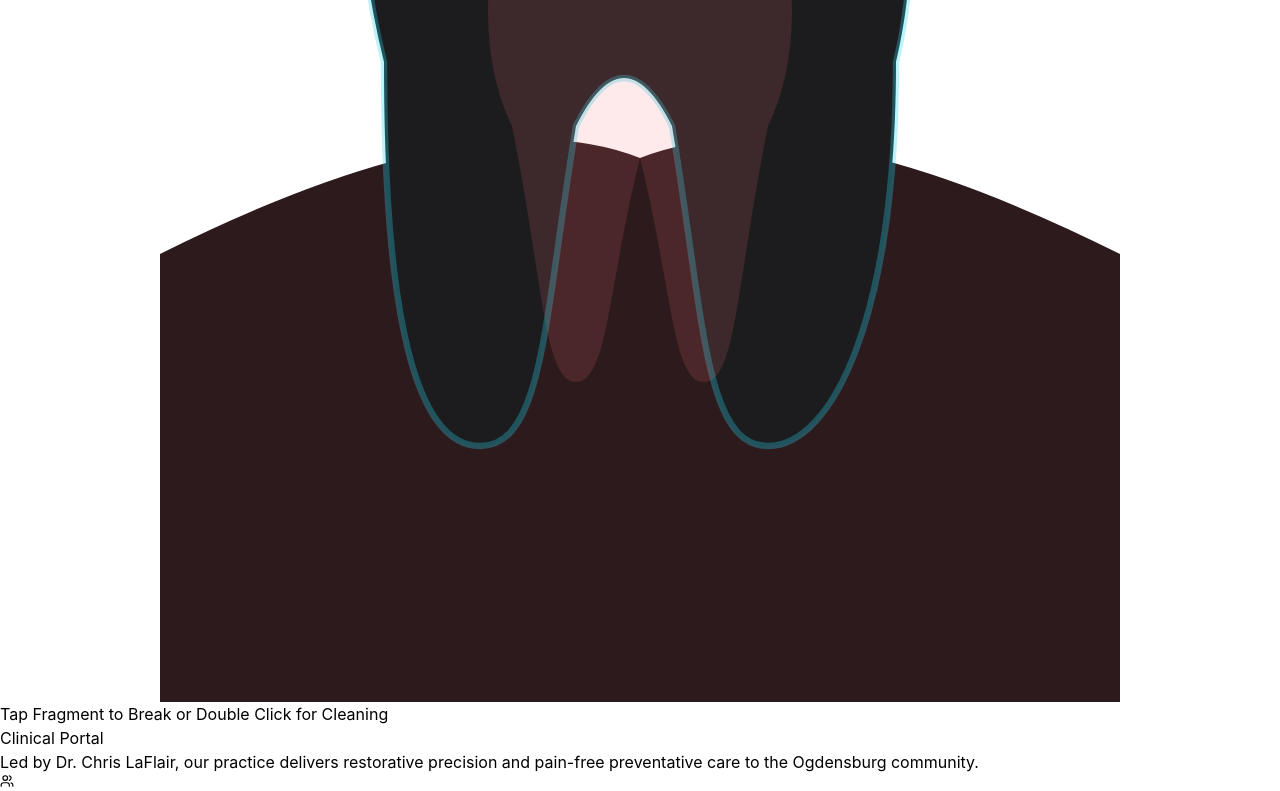
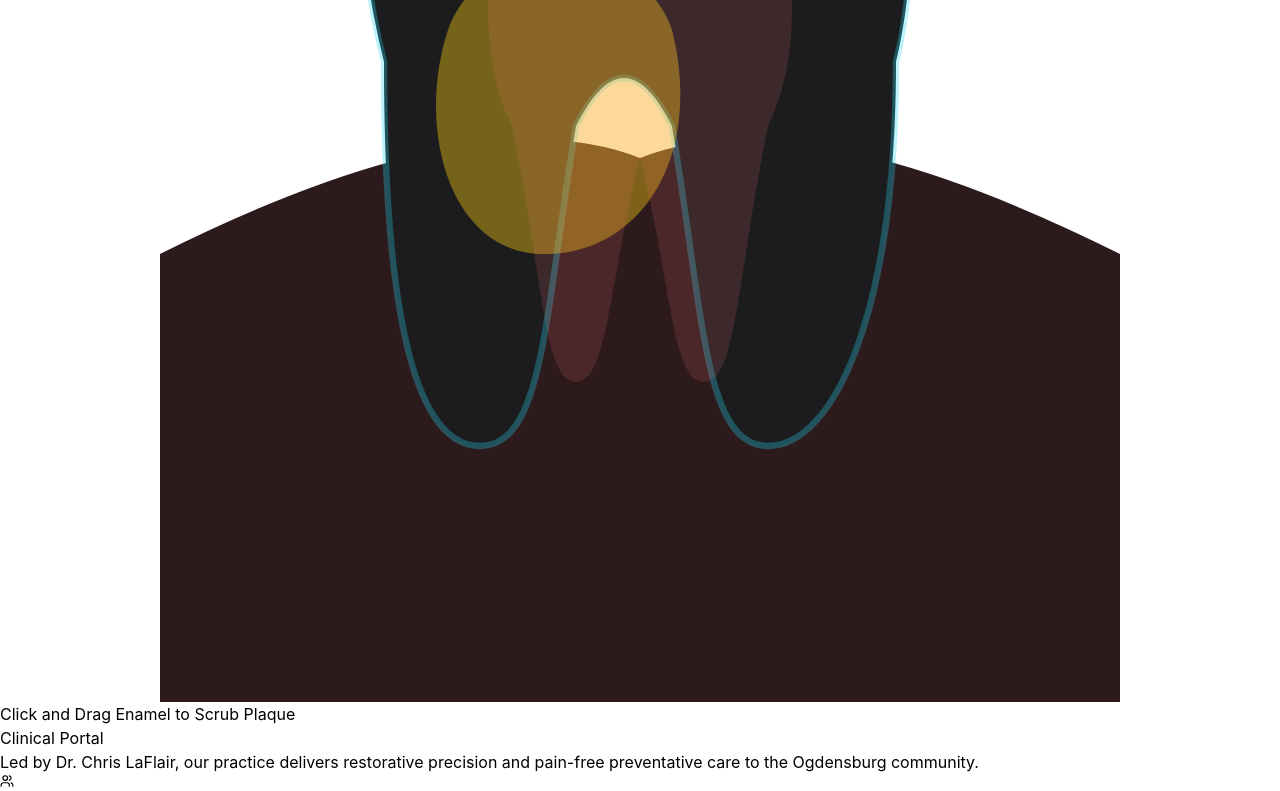
Before and after one commit to frickenclutch/Dr.LaFlair, a React (Vite) app: page / in a window 1280 px wide. Shown: the part 1256-2047 px from the top of the page. Built offline with nearby package versions, Linux system fonts and the light colour scheme.

Commit message:
Add plaque level management and update cleaning logic
Added plaqueLevel state to manage plaque status and updated handleEnamelScrub and executeCleaning functions to incorporate plaque removal logic.

```diff
--- a/src/App.jsx
+++ b/src/App.jsx
@@ -76,6 +76,7 @@ const App = () => {
   const [chipPos, setChipPos] = useState({ x: 0, y: 0 });
   const [isDragging, setIsDragging] = useState(false);
   const [isXrayMode, setIsXrayMode] = useState(false);
+  const [plaqueLevel, setPlaqueLevel] = useState(100);
 
   const currentTheme = isDarkMode ? THEMES.LAB : THEMES.APPLE;
   const lastClickTime = useRef(0);
@@ -92,20 +93,32 @@ const App = () => {
 
  const handleEnamelClick = (e) => {
     e.stopPropagation();
-    const now = Date.now();
-    if (now - lastClickTime.current < 300) {
+    setSelectedSection(TOOTH_SECTIONS.ENAMEL);
+  };
+
+  const executeCleaning = () => {
     setIsSparkling(true);
     setHealthScore(100);
+    setPlaqueLevel(0);
     setSelectedSection({
       id: 'cleaning', title: "Clinical Cleaning", condition: "Prophylaxis Complete",
       description: "Enamel polished to a high-gloss finish. Zero plaque detected.",
       symptoms: ["Smooth Surface", "Healthy Tissue"], icon: <Sparkles className="w-6 h-6"/>
     });
     setTimeout(() => setIsSparkling(false), 2000);
-    } else {
-      setSelectedSection(TOOTH_SECTIONS.ENAMEL);
+  };
+
+  const handleEnamelScrub = (e) => {
+    // e.buttons === 1 means the user is holding down the left click / dragging their finger
+    if (e.buttons === 1 && plaqueLevel > 0 && chipStatus !== 'broken' && !isXrayMode) {
+      setPlaqueLevel(prev => {
+        const newLevel = prev - 3; // The speed at which plaque is removed
+        if (newLevel <= 0 && prev > 0) {
+          executeCleaning(); // Trigger the sparkling success when clean!
         }
-    lastClickTime.current = now;
+        return Math.max(0, newLevel);
+      });
+    }
   };
 
   const breakTooth = (e) => {
@@ -284,7 +297,15 @@ const App = () => {
   stroke={isXrayMode ? currentTheme.xrayLine : (isDarkMode ? "rgba(34,211,238,0.3)" : "#e5e5e0")}
   strokeWidth={isXrayMode ? "3" : "2"}
   className={`transition-all duration-700 ${isXrayMode ? '' : 'cursor-pointer hover:brightness-110'}`}
-                      onClick={!isXrayMode ? handleEnamelClick : undefined} />
+  onClick={!isXrayMode ? handleEnamelClick : undefined}
+  onPointerMove={handleEnamelScrub} />
+
+{(!isXrayMode && plaqueLevel > 0 && chipStatus !== 'broken') && (
+  <path d="M 140 290 C 150 260, 200 260, 210 290 C 220 330, 200 360, 170 360 C 140 360, 130 320, 140 290 Z"
+    fill="rgba(250, 204, 21, 0.4)"
+    style={{ opacity: plaqueLevel / 100 }}
+    className="pointer-events-none blur-[6px] transition-opacity duration-75" />
+)}
 
                     <path d="M 160 240 C 180 220, 220 220, 240 240 C 250 270, 250 300, 240 320 C 230 370, 230 400, 220 400 C 210 400, 210 370, 200 330 C 190 370, 190 400, 180 400 C 170 400, 170 370, 160 320 C 150 300, 150 270, 160 240 Z"
                       fill={isXrayMode ? currentTheme.xrayLine : (selectedSection?.id === 'nerve' ? TOOTH_SECTIONS.NERVE.color : (isDarkMode ? "rgba(248, 113, 113, 0.15)" : "#fecaca"))}
@@ -308,7 +329,7 @@ const App = () => {
              </svg>
 
             <div className="absolute -bottom-10 left-0 right-0 text-center pointer-events-none font-bold text-[10px] uppercase tracking-widest opacity-60">
-                {isXrayMode ? 'Advanced Sub-surface Imaging Active' : (chipStatus !== 'broken' ? 'Tap Fragment to Break or Double Click for Cleaning' : 'Drag fragment to restore structural integrity')}
+   {isXrayMode ? 'Advanced Sub-surface Imaging Active' : (chipStatus !== 'broken' ? (plaqueLevel > 0 ? 'Click and Drag Enamel to Scrub Plaque' : 'Enamel Clean. Tap Fragment to Break') : 'Drag fragment to restore structural integrity')}
 </div>
           </div>
         )}
```
Lines whose indentation alone changed are shown as unchanged.
